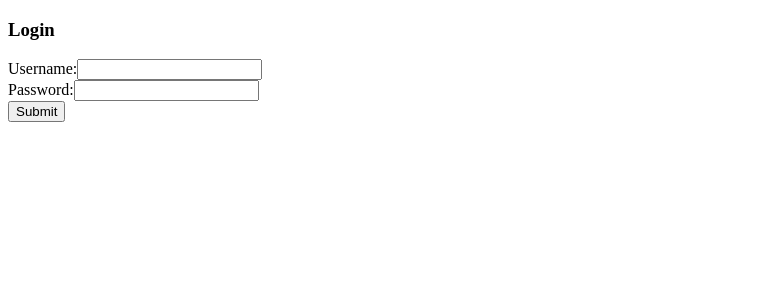
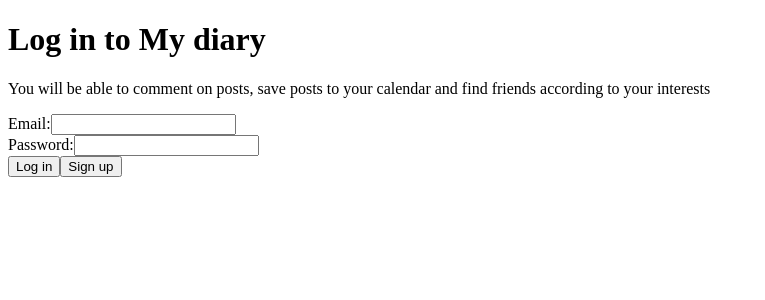
Before and after one commit to intruston/class41-project-MyDiary, a React app in the folder client/: page /login in a window 1280 px wide. Shown: the top 300 px of the page, without its empty margins (0-765 px from the left). Built offline with nearby package versions, Linux system fonts and the light colour scheme.

Commit message:
Added SignUp component

```diff
--- a/client/src/pages/Login/Login.jsx
+++ b/client/src/pages/Login/Login.jsx
@@ -1,11 +1,13 @@
 import React, { useState, useContext } from "react";
 import { UserContext } from "../../hooks/useUserContext";
+import SignUp from "./SignUp";
 
 function LoginForm() {
   //Basic Login page. Just to reach profile page
 
   const [username, setUsername] = useState("");
   const [password, setPassword] = useState("");
+  const [showSignUp, setShowSignUp] = useState(false);
   const { login } = useContext(UserContext);
 
   function handleUsernameChange(event) {
@@ -23,12 +25,27 @@ function LoginForm() {
     login(username);
   }
 
+  function handleSignUpClick() {
+    setShowSignUp(true);
+  }
+
   return (
+    <div>
+      {!showSignUp && (
+        <>
+          <h1>Log in to My diary</h1>
+          <p>
+            You will be able to comment on posts, save posts to your calendar
+            and find friends according to your interests
+          </p>
           <form onSubmit={handleSubmit}>
-      <h3>Login</h3>
             <label>
-        Username:
-        <input type="text" value={username} onChange={handleUsernameChange} />
+              Email:
+              <input
+                type="email"
+                value={username}
+                onChange={handleUsernameChange}
+              />
             </label>
             <br />
             <label>
@@ -40,8 +57,15 @@ function LoginForm() {
               />
             </label>
             <br />
-      <button type="submit">Submit</button>
+            <button type="submit">Log in</button>
+            <button type="button" onClick={handleSignUpClick}>
+              Sign up
+            </button>
           </form>
+        </>
+      )}
+      {showSignUp && <SignUp />}
+    </div>
   );
 }
 
--- /dev/null
+++ b/client/src/pages/Login/SignUp.jsx
@@ -0,0 +1,106 @@
+import React, { useState } from "react";
+
+function RegisterForm() {
+  const [firstName, setFirstName] = useState("");
+  const [lastName, setLastName] = useState("");
+  const [dateOfBirth, setDateOfBirth] = useState("");
+  const [email, setEmail] = useState("");
+  const [password, setPassword] = useState("");
+  const [agreeToPrivacyPolicy, setAgreeToPrivacyPolicy] = useState(false);
+
+  function handleFirstNameChange(event) {
+    setFirstName(event.target.value);
+  }
+
+  function handleLastNameChange(event) {
+    setLastName(event.target.value);
+  }
+
+  function handleDateOfBirthChange(event) {
+    setDateOfBirth(event.target.value);
+  }
+
+  function handleEmailChange(event) {
+    setEmail(event.target.value);
+  }
+
+  function handlePasswordChange(event) {
+    setPassword(event.target.value);
+  }
+
+  function handlePrivacyPolicyChange(event) {
+    setAgreeToPrivacyPolicy(event.target.checked);
+  }
+
+  function handleSubmit(event) {
+    event.preventDefault();
+    // Handle form submission here
+  }
+
+  return (
+    <div>
+      <form onSubmit={handleSubmit}>
+        <h1>Register</h1>
+        <p>
+          <label>
+            First Name:
+            <input
+              type="text"
+              value={firstName}
+              onChange={handleFirstNameChange}
+            />
+          </label>
+        </p>
+        <p>
+          <label>
+            Surname:
+            <input
+              type="text"
+              value={lastName}
+              onChange={handleLastNameChange}
+            />
+          </label>
+        </p>
+        <p>
+          <label>
+            Date of Birth:
+            <input
+              type="date"
+              value={dateOfBirth}
+              onChange={handleDateOfBirthChange}
+            />
+          </label>
+        </p>
+        <p>
+          <label>
+            Email:
+            <input type="email" value={email} onChange={handleEmailChange} />
+          </label>
+        </p>
+        <p>
+          <label>
+            Password:
+            <input
+              type="password"
+              value={password}
+              onChange={handlePasswordChange}
+            />
+          </label>
+        </p>
+        <p>
+          <label>
+            <input
+              type="checkbox"
+              checked={agreeToPrivacyPolicy}
+              onChange={handlePrivacyPolicyChange}
+            />
+            By clicking &ldquo;Sign up&ldquo; you agree to the privacy policy
+          </label>
+        </p>
+        <button type="submit">Sign up</button>
+      </form>
+    </div>
+  );
+}
+
+export default RegisterForm;
```
Lines whose indentation alone changed are shown as unchanged.
